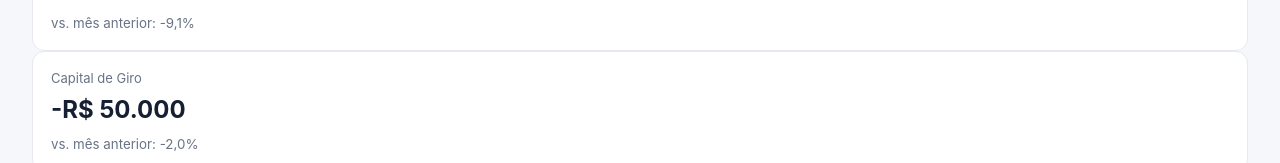
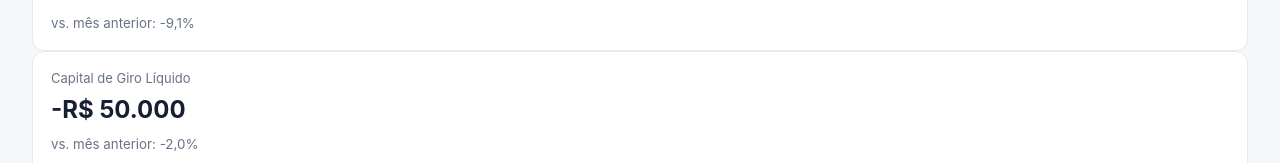
Before and after one commit to cardoso4009-byte/bp-financeiro-bi, a Next.js app: page /balanco-gerencial in a window 1280 px wide. Both pictures are taken after a click on the button "Comparativo". Shown: the part 563-726 px from the top of the page. Built offline with nearby package versions, Linux system fonts and the light colour scheme.

Commit message:
fix: clarify net working capital and variation

```diff
--- a/app/balanco-gerencial/page.tsx
+++ b/app/balanco-gerencial/page.tsx
@@ -36,6 +36,7 @@ export default function BalancoGerencial(){
  const patrimonioCheck=m.ativoTotal-(m.passivoTotal+m.pl)
  const capitalGiro=m.ativoCirculante-m.passivoCirculante
  const prevCapitalGiro=prev.ativoCirculante-prev.passivoCirculante
+ const capitalGiroVariation=variance(capitalGiro,prevCapitalGiro)
  const rows=useMemo(()=>[
   ['Liquidez Corrente',m.ativoCirculante/m.passivoCirculante],
   ['Participação do PL',m.pl/m.ativoTotal],
@@ -85,13 +86,13 @@ export default function BalancoGerencial(){
 
     <div className="bp-checks">
      <Check ok={Math.abs(patrimonioCheck)<1} label="Ativo = Passivo + PL" value={Math.abs(patrimonioCheck)<1?'Estrutura patrimonial conciliada':`Diferença: ${brl(patrimonioCheck)}`}/>
-     <Check ok={capitalGiro>=0} label={capitalGiro>=0?'Capital de Giro Líquido':'Capital de Giro Líquido Negativo'} value={`${brl(capitalGiro)} • ${capitalGiro>=0?'folga financeira de curto prazo':'necessidade de financiamento de curto prazo'} • variação vs. mês anterior: ${pct(variance(capitalGiro,prevCapitalGiro))}`}/>
+     <Check ok={capitalGiro>=0} label={capitalGiro>=0?'Capital de Giro Líquido':'Capital de Giro Líquido Negativo'} value={`${brl(capitalGiro)} • ${capitalGiro>=0?'folga financeira de curto prazo':'necessidade de financiamento de curto prazo'} • variação vs. mês anterior: ${pct(capitalGiroVariation)}`}/>
     </div>
    </>}
 
-   {mode==='comparativo'&&<div className="bp-grid">{[['Ativo Total',m.ativoTotal,prev.ativoTotal],['Passivo Total',m.passivoTotal,prev.passivoTotal],['Patrimônio Líquido',m.pl,prev.pl],['Capital de Giro',capitalGiro,prevCapitalGiro]].map(([label,value,previous])=><div className="metric-card" key={label as string}><span>{label}</span><h2>{brl(value as number)}</h2><small>vs. mês anterior: {variance(value as number,previous as number)>=0?'+':''}{(variance(value as number,previous as number)*100).toFixed(1).replace('.',',')}%</small></div>)}</div>}
+   {mode==='comparativo'&&<div className="bp-grid">{[['Ativo Total',m.ativoTotal,prev.ativoTotal],['Passivo Total',m.passivoTotal,prev.passivoTotal],['Patrimônio Líquido',m.pl,prev.pl],['Capital de Giro Líquido',capitalGiro,prevCapitalGiro]].map(([label,value,previous])=><div className="metric-card" key={label as string}><span>{label}</span><h2>{brl(value as number)}</h2><small>vs. mês anterior: {variance(value as number,previous as number)>=0?'+':''}{(variance(value as number,previous as number)*100).toFixed(1).replace('.',',')}%</small></div>)}</div>}
 
-   {mode==='indicadores'&&<div className="indicator-grid">{rows.map(([label,value])=><div className="metric-card" key={label as string}><span>{label}</span><h2>{label==='Liquidez Corrente'?(value as number).toFixed(2):pct(value as number)}</h2><small>Data-base: {months[base]}/2026</small></div>)}<div className="metric-card"><span>Capital de Giro</span><h2>{brl(capitalGiro)}</h2><small>Ativo Circulante − Passivo Circulante</small></div></div>}
+   {mode==='indicadores'&&<div className="indicator-grid">{rows.map(([label,value])=><div className="metric-card" key={label as string}><span>{label}</span><h2>{label==='Liquidez Corrente'?(value as number).toFixed(2):pct(value as number)}</h2><small>Data-base: {months[base]}/2026</small></div>)}<div className="metric-card"><span>Capital de Giro Líquido</span><h2>{brl(capitalGiro)}</h2><small>Ativo Circulante − Passivo Circulante • {capitalGiro>=0?'folga':'necessidade de financiamento'}</small></div></div>}
   </div>
  </main>
 }
```
